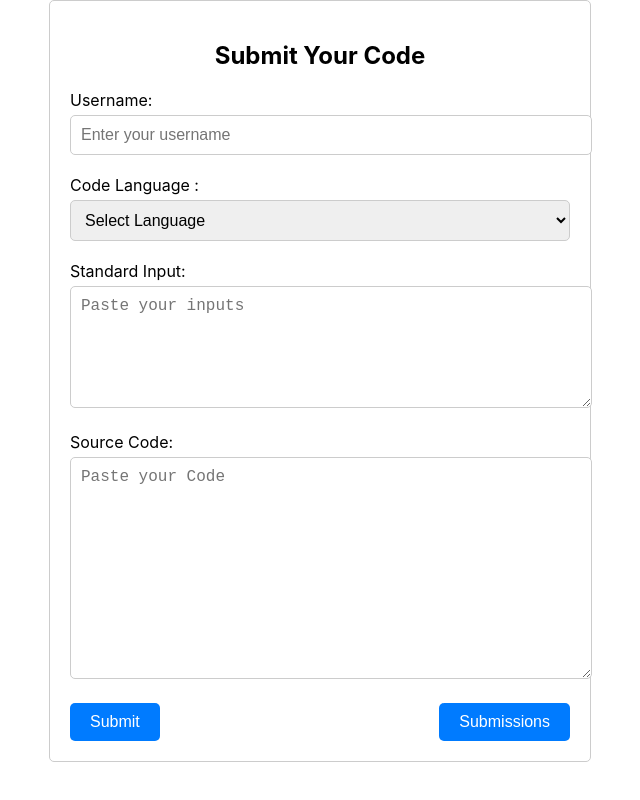
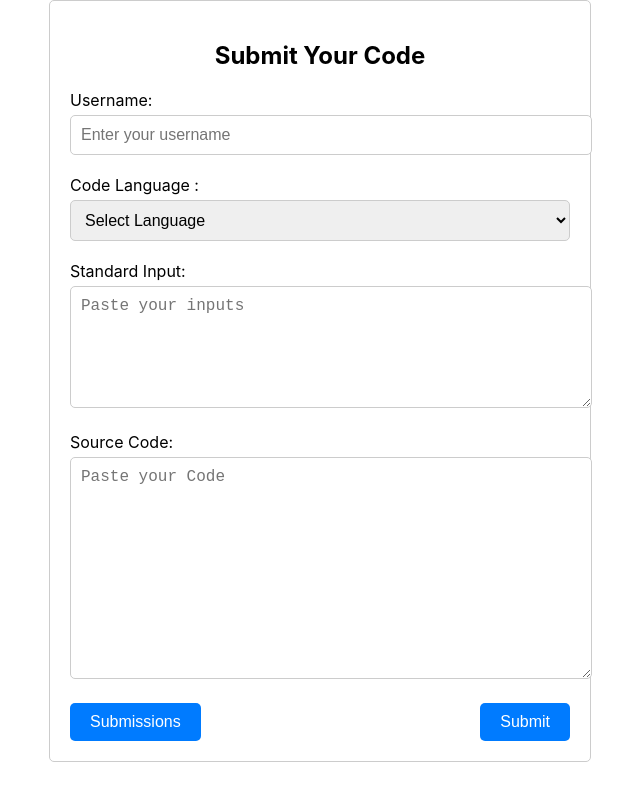
Before and after one commit to rkcraushan333/tuf_frontend, a React (Create React App) app: page / in a window 1280 px wide. Shown: the whole page, without its empty margins (320-960 px from the left). Built offline with nearby package versions, Linux system fonts and the light colour scheme.

Commit message:
added navigation to both pages

```diff
--- a/src/components/Form.js
+++ b/src/components/Form.js
@@ -154,9 +154,9 @@ const Form = () => {
                     />
                 </div>
                 <div className="button-container">
+                    <button onClick={() => navigate('/table')}>Submissions</button>
+                    <div className="button-space"></div>
                     <button type="submit">Submit</button>
-                    <div className="button-space"></div>
-                    <button onClick={() => navigate('/table')}>Submissions</button>
                 </div>
             </form>
         </div>
```
